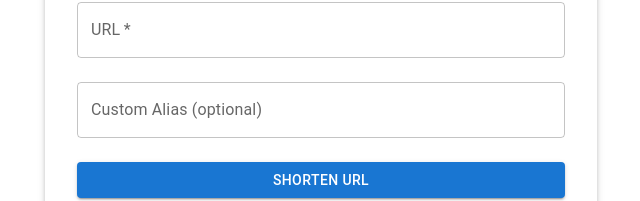
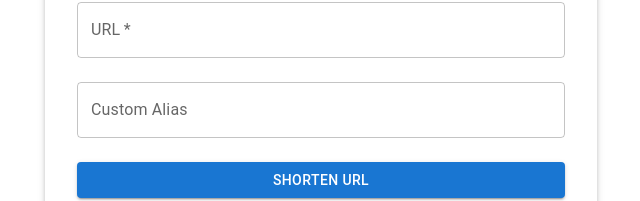
Before and after one commit to dz-py/mp5, a Next.js app: page / in a window 1280 px wide. Shown: the part 183-384 px from the top of the page, without its empty margins (319-959 px from the left). Built offline with nearby package versions, Linux system fonts and the light colour scheme.

Commit message:
label change

```diff
--- a/app/page.tsx
+++ b/app/page.tsx
@@ -100,7 +100,7 @@ export default function Home() {
             />
             <TextField
               fullWidth
-              label="Custom Alias (optional)"
+              label="Custom Alias"
               variant="outlined"
               value={alias}
               onChange={(e) => setAlias(e.target.value)}
```
